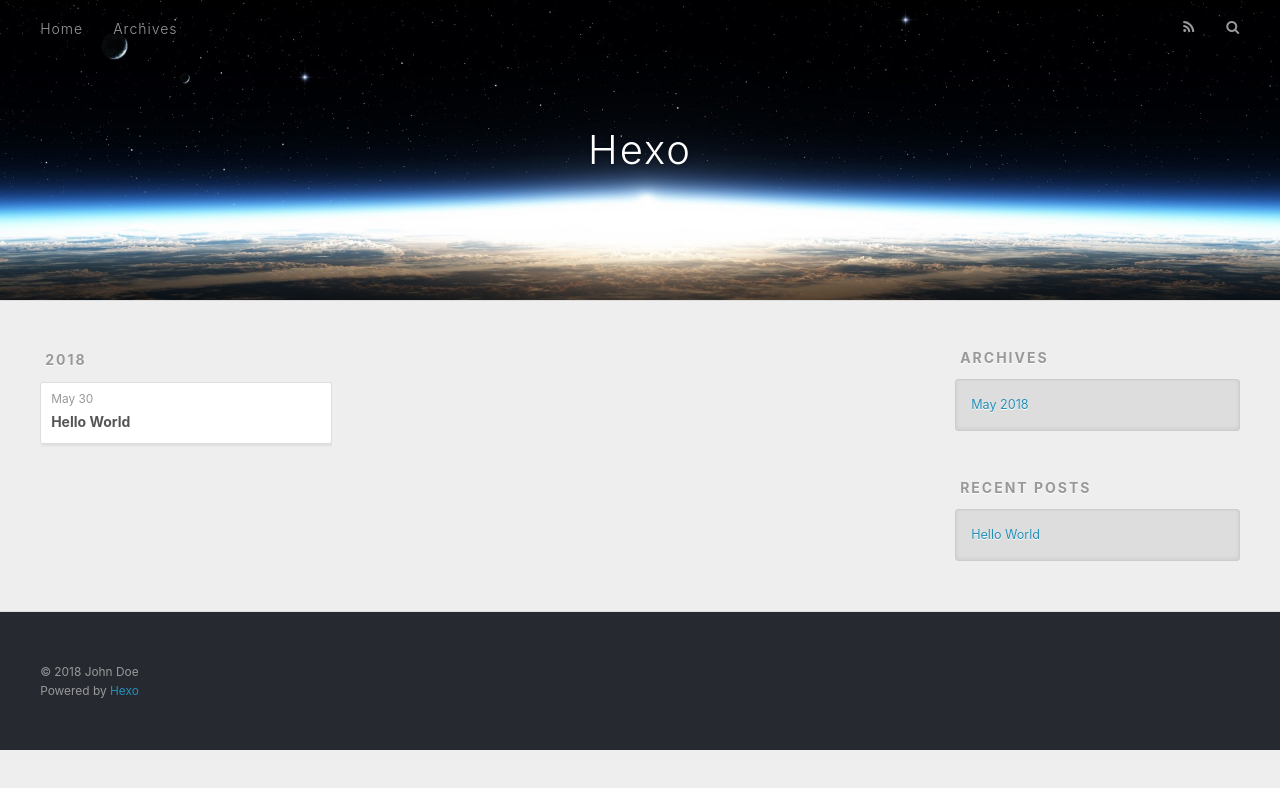
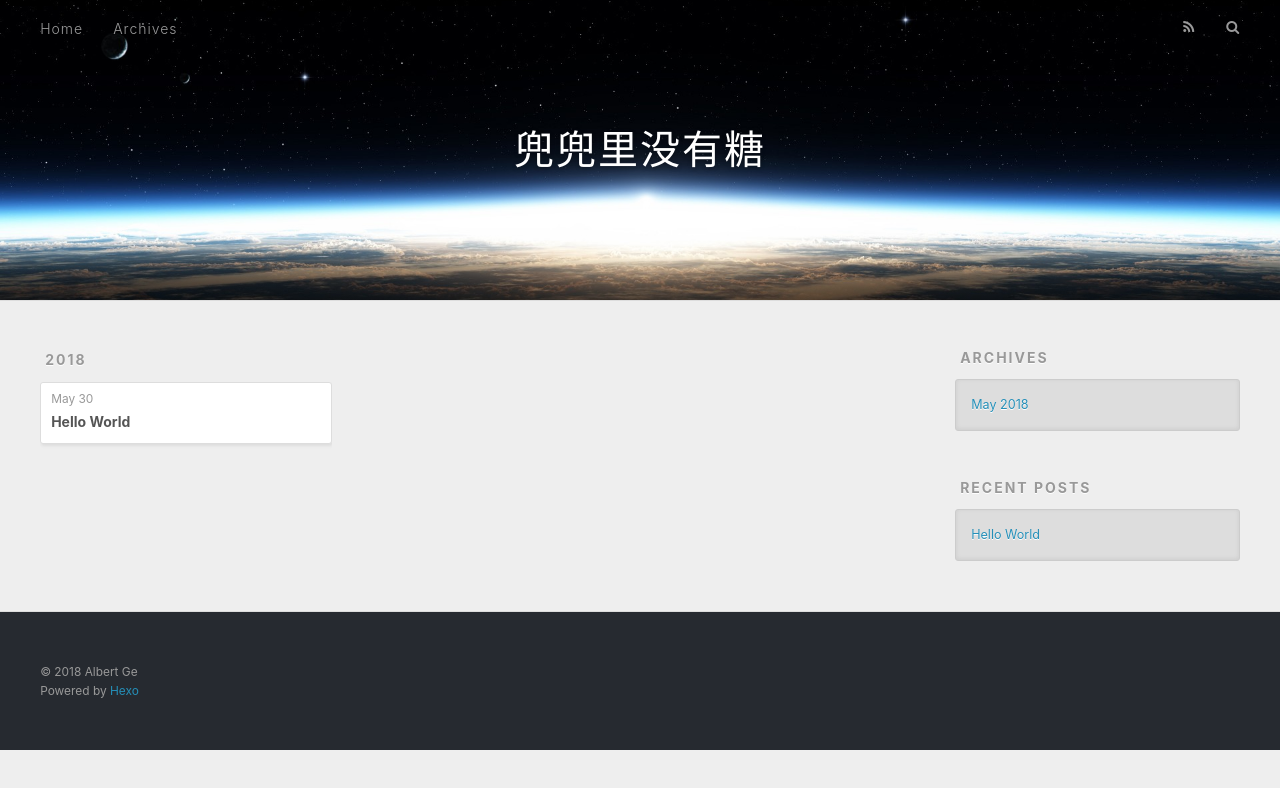
Before and after one commit to 18721828094/yunninglian.github.io, a plain HTML site: page archives/2018/05/index.html in a window 1280 px wide. Drawn offline with nearby package versions, Linux system fonts and the light colour scheme.

Commit message:
兜兜里没有糖的博客网站

```diff
--- a/archives/2018/05/index.html
+++ b/archives/2018/05/index.html
@@ -5,17 +5,20 @@
 
 
 
-  <title>Archives: 2018/5 | Hexo</title>
+  <title>Archives: 2018/5 | 兜兜里没有糖</title>
   <meta name="viewport" content="width=device-width, initial-scale=1, maximum-scale=1">
-  <meta property="og:type" content="website">
-<meta property="og:title" content="Hexo">
+  <meta name="description" content="我的个人博客">
+<meta property="og:type" content="website">
+<meta property="og:title" content="兜兜里没有糖">
 <meta property="og:url" content="http://yoursite.com/archives/2018/05/index.html">
-<meta property="og:site_name" content="Hexo">
+<meta property="og:site_name" content="兜兜里没有糖">
+<meta property="og:description" content="我的个人博客">
 <meta property="og:locale" content="default">
 <meta name="twitter:card" content="summary">
-<meta name="twitter:title" content="Hexo">
+<meta name="twitter:title" content="兜兜里没有糖">
+<meta name="twitter:description" content="我的个人博客">
 
-    <link rel="alternate" href="/atom.xml" title="Hexo" type="application/atom+xml">
+    <link rel="alternate" href="/atom.xml" title="兜兜里没有糖" type="application/atom+xml">
 
 
     <link rel="icon" href="/favicon.png">
@@ -34,7 +37,7 @@
   <div id="header-outer" class="outer">
     <div id="header-title" class="inner">
       <h1 id="logo-wrap">
-        <a href="/" id="logo">Hexo</a>
+        <a href="/" id="logo">兜兜里没有糖</a>
       </h1>
 
     </div>
@@ -139,7 +142,7 @@
 
   <div class="outer">
     <div id="footer-info" class="inner">
-      &copy; 2018 John Doe<br>
+      &copy; 2018 Albert Ge<br>
       Powered by <a href="http://hexo.io/" target="_blank">Hexo</a>
     </div>
   </div>
```
Also changed, not shown: 2018/05/30/hello-world/index.html (+6 -6 lines), archives/2018/index.html (+11 -8 lines), archives/index.html (+11 -8 lines), index.html (+12 -9 lines).
